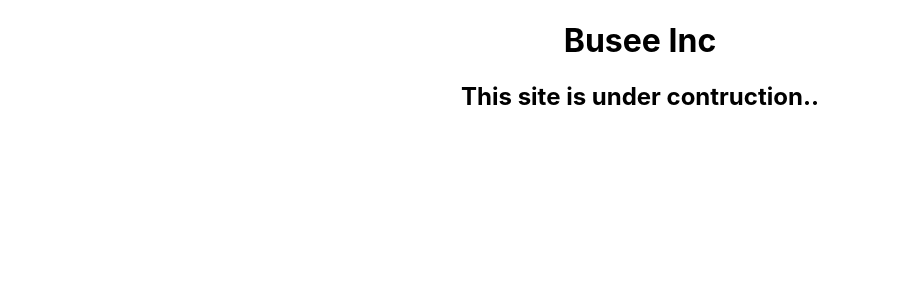
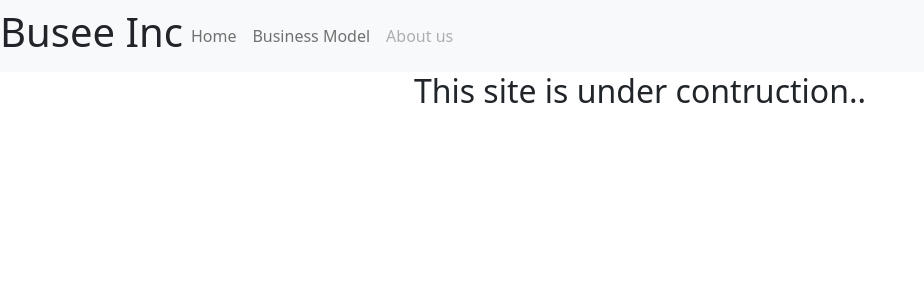
Before and after one commit to isakabusee/busee_inc, a React (Create React App) app: page / in a window 1280 px wide. Shown: the top 300 px of the page, without its empty margins (0-924 px from the left). Built offline with nearby package versions, Linux system fonts and the light colour scheme.

Commit message:
additional code

```diff
--- a/src/App.js
+++ b/src/App.js
@@ -1,12 +1,13 @@
-import logo from './logo.svg';
+
 import './App.css';
+import "bootstrap/dist/css/bootstrap.min.css"
+import Navbar from './components/Navbar'
 
 
 function App() {
   return (
     <div className="App">
-
-      <h1>Busee Inc</h1>
+      <Navbar />
       <h2>This site is under contruction..</h2>
 
     </div>
--- /dev/null
+++ b/src/components/Navbar.js
@@ -0,0 +1,32 @@
+import React from 'react'
+const  Navbar = () => {
+  return (
+    <div>
+        <nav className="navbar navbar-expand-lg navbar-light bg-light">
+            <h1>Busee Inc</h1>
+  <button className="navbar-toggler" type="button" data-toggle="collapse" data-target="#navbarTogglerDemo01" aria-controls="navbarTogglerDemo01" aria-expanded="false" aria-label="Toggle navigation">
+    <span className="navbar-toggler-icon"></span>
+  </button>
+  <div className="collapse navbar-collapse" id="navbarTogglerDemo01">
+    {/* <a className="navbar-brand" href="#">Busee inc</a> */}
+    <ul className="navbar-nav mr-auto mt-2 mt-lg-0">
+      <li className="nav-item active">
+        <a className="nav-link" href="#">Home <span className="sr-only"></span></a>
+      </li>
+      <li className="nav-item">
+        <a className="nav-link" href="#">Business Model</a>
+      </li>
+      <li className="nav-item">
+        <a className="nav-link disabled" href="#">About us</a>
+      </li>
+    </ul>
+    {/* <form className="form-inline my-2 my-lg-0">
+      <input className="form-control mr-sm-2" type="search" placeholder="Search" aria-label="Search" />
+      <button className="btn btn-outline-success my-2 my-sm-0" type="submit">Search</button>
+    </form> */}
+  </div>
+</nav>
+    </div>
+  )
+}
+ export default Navbar;
```
